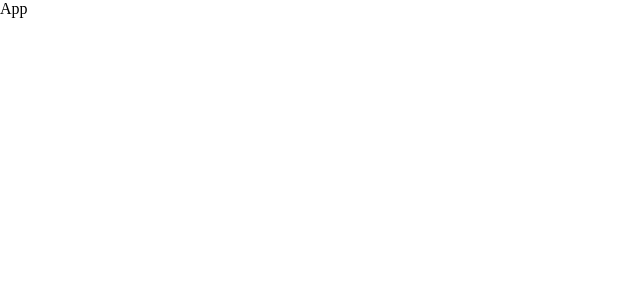
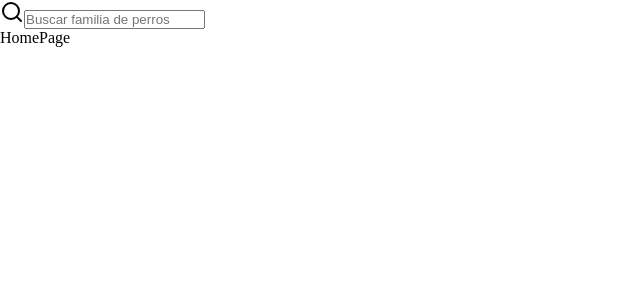
Before and after one commit to alexsantos-eth/react-dogworld, a React (Vite) app: page / in a window 1280 px wide. Shown: the top 300 px of the page, without its empty margins (0-640 px from the left). Built offline with nearby package versions, Linux system fonts and the light colour scheme.

Commit message:
[ Add ] router providers and icons system

```diff
--- /dev/null
+++ b/src/components/app/hooks/index.ts
@@ -0,0 +1,13 @@
+import feather from 'feather-icons'
+import { useEffect } from 'react'
+
+/**
+ * Start feather icons
+ */
+const useIcons = () => {
+	useEffect(() => {
+		feather.replace()
+	}, [])
+}
+
+export default useIcons
--- a/src/components/app/index.tsx
+++ b/src/components/app/index.tsx
@@ -1,7 +1,24 @@
-import React from "react";
+// REACT
+import React from 'react'
+
+// PROVIDERS
+import RouterProvider from 'providers/router'
+
+// COMPONENTS
+import Layout from 'components/layout'
+
+// HOOKS
+import useIcons from './hooks'
 
 const App: React.FC = () => {
-  return <div>App</div>;
-};
+	// HOOKS
+	useIcons()
 
-export default App;
+	return (
+		<Layout>
+			<RouterProvider />
+		</Layout>
+	)
+}
+
+export default App
--- /dev/null
+++ b/src/components/layout/components/topbar/index.tsx
@@ -0,0 +1,13 @@
+// REACT
+import React from 'react'
+
+const Topbar: React.FC = () => {
+	return (
+		<div>
+			<span data-feather="search" />
+			<input type="search" placeholder="Buscar familia de perros" />
+		</div>
+	)
+}
+
+export default Topbar
--- /dev/null
+++ b/src/components/layout/index.tsx
@@ -0,0 +1,16 @@
+// REACT
+import React from 'react'
+
+// COMPONENTES
+import Topbar from './components/topbar'
+
+const Layout: React.FC<FCProps> = ({ children }) => {
+	return (
+		<div>
+			<Topbar />
+			{children}
+		</div>
+	)
+}
+
+export default Layout
--- /dev/null
+++ b/src/pages/home/index.tsx
@@ -0,0 +1,8 @@
+// REACT
+import React from 'react'
+
+const HomePage: React.FC = () => {
+	return <div>HomePage</div>
+}
+
+export default HomePage
--- /dev/null
+++ b/src/providers/router/index.tsx
@@ -0,0 +1,16 @@
+// REACT
+import React from 'react'
+import { BrowserRouter, Routes, Route } from 'react-router-dom'
+
+// PAGES
+import HomePage from 'pages/home'
+
+const RouterProvider: React.FC = () => (
+	<BrowserRouter>
+		<Routes>
+			<Route path="/" element={<HomePage />} />
+		</Routes>
+	</BrowserRouter>
+)
+
+export default RouterProvider
--- /dev/null
+++ b/src/types/index.d.ts
@@ -0,0 +1,3 @@
+type FCProps = {
+	children?: React.ReactNode
+}
```
Also changed, not shown: package.json (+7 -4 lines), src/main.tsx (+12 -11 lines), 1 other file (tests, documents, lock files or other folders).
